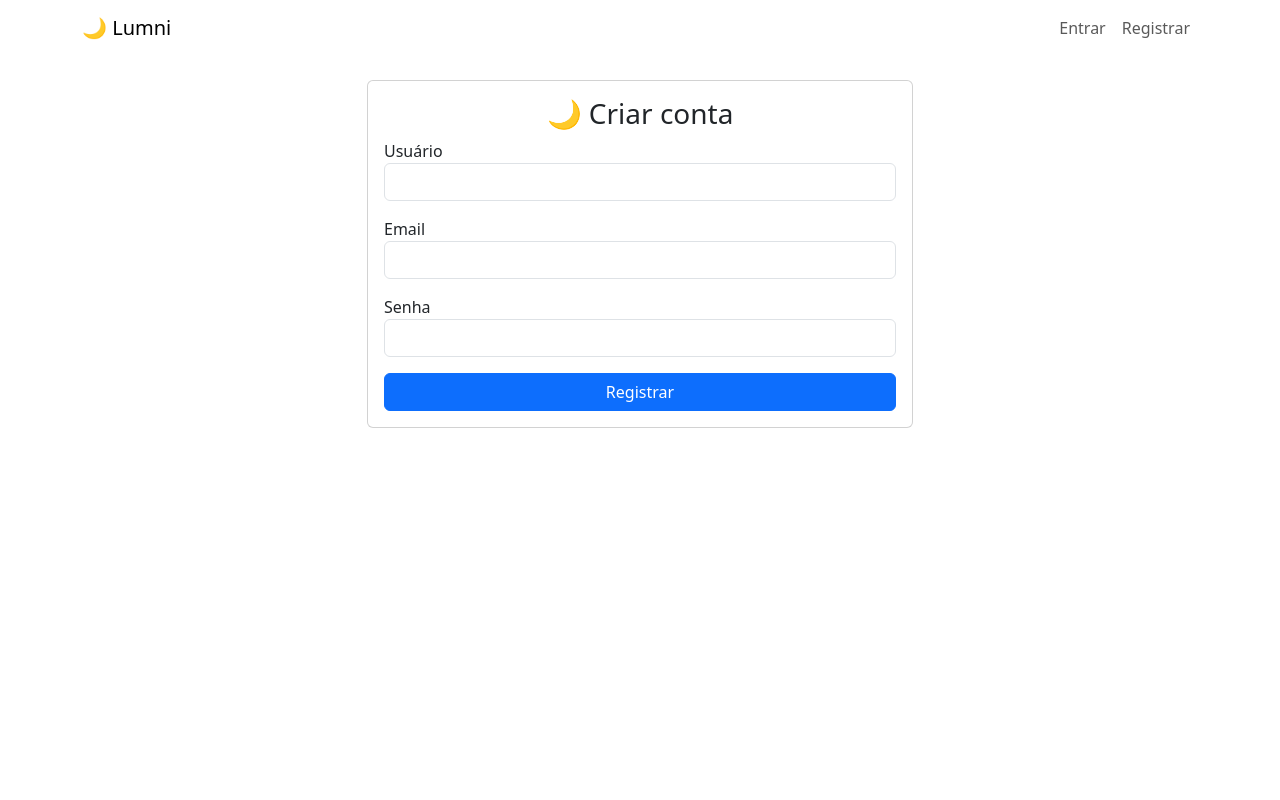
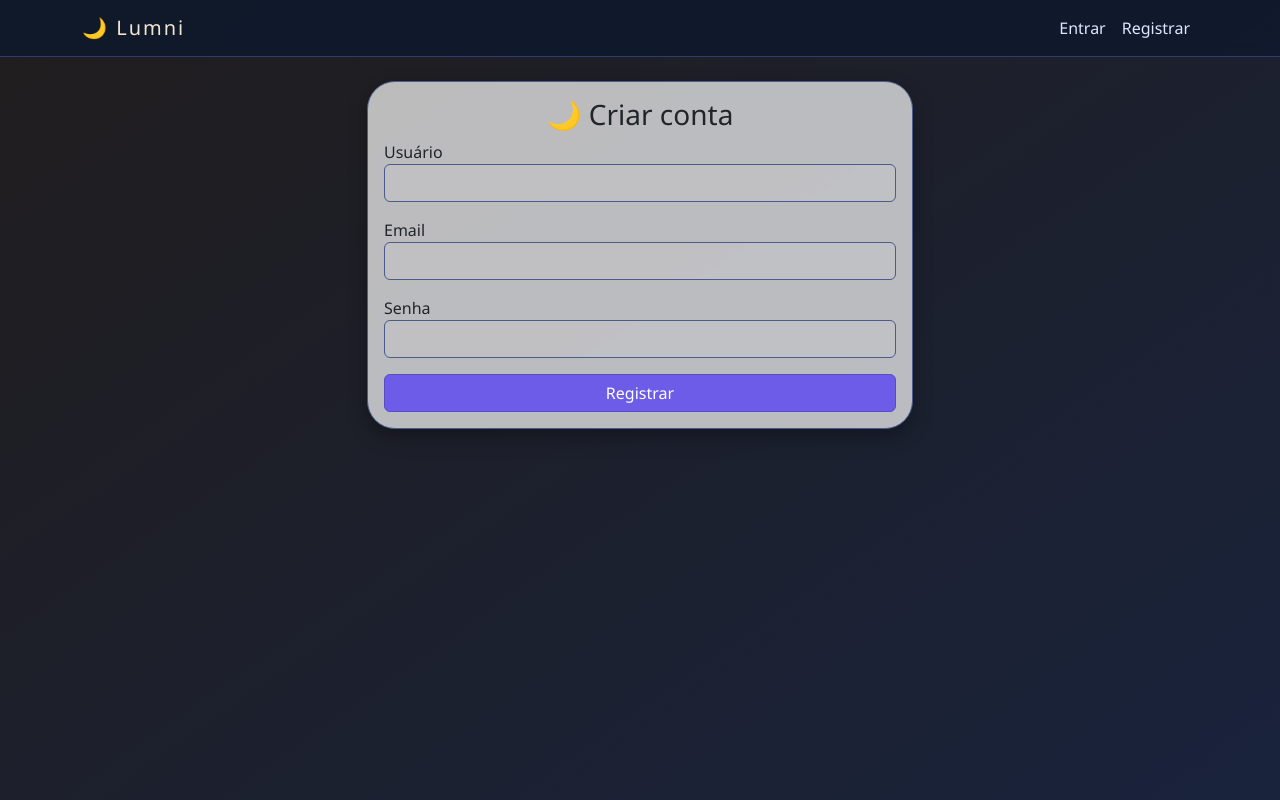
Before and after one commit to JulianaPelozo/lumni-app, a Flask app: page /register in a window 1280 px wide. Run offline with Flask 3, Linux system fonts and the light colour scheme.

Commit message:
update style.css

```diff
--- a/lumni/static/css/style.css
+++ b/lumni/static/css/style.css
@@ -1,6 +1,6 @@
 body {
     background: linear-gradient(145deg, #201d1d 0%, #19233c 100%);
-    color: #e0e4f0;
+    color: #ffffff;
     font-family: 'Segoe UI', 'Roboto', sans-serif;
     min-height: 100vh;
 }
@@ -79,18 +79,3 @@ canvas {
     border-radius: 20px;
     padding: 10px;
 }
-
-body,
-.card-title,
-label,
-.form-label,
-p,
-h1,
-h2,
-h3,
-h4,
-h5,
-h6,
-.small {
-    color: #ffffff !important;
-}
--- a/lumni/templates/base.html
+++ b/lumni/templates/base.html
@@ -6,7 +6,7 @@
     <title>Lumni -Apoio Emocional</title>
     <link href="https://cdn.jsdelivr.net/npm/bootstrap@5.3.0/dist/css/bootstrap.min.css" rel="stylesheet">
     <script src="https://cdn.jsdelivr.net/npm/chart.js"></script>
-    <link rel="stylesheet" href="{{ url_for('static', filename='css/styles.css') }}">
+    <link rel="stylesheet" href="{{ url_for('static', filename='css/style.css') }}">
     <link rel="icon" href="{{ url_for('static', filename='favicon.ico') }}" type="image/x-icon">
 
 </head>
@@ -23,5 +23,4 @@
     </main>
     <script src="https://cdn.jsdelivr.net/npm/bootstrap@5.3.0/dist/js/bootstrap.bundle.min.js"></script>
     <script src="{{ url_for('static', filename='js/script.js') }}"></script>
-</body>
 </html>
```
